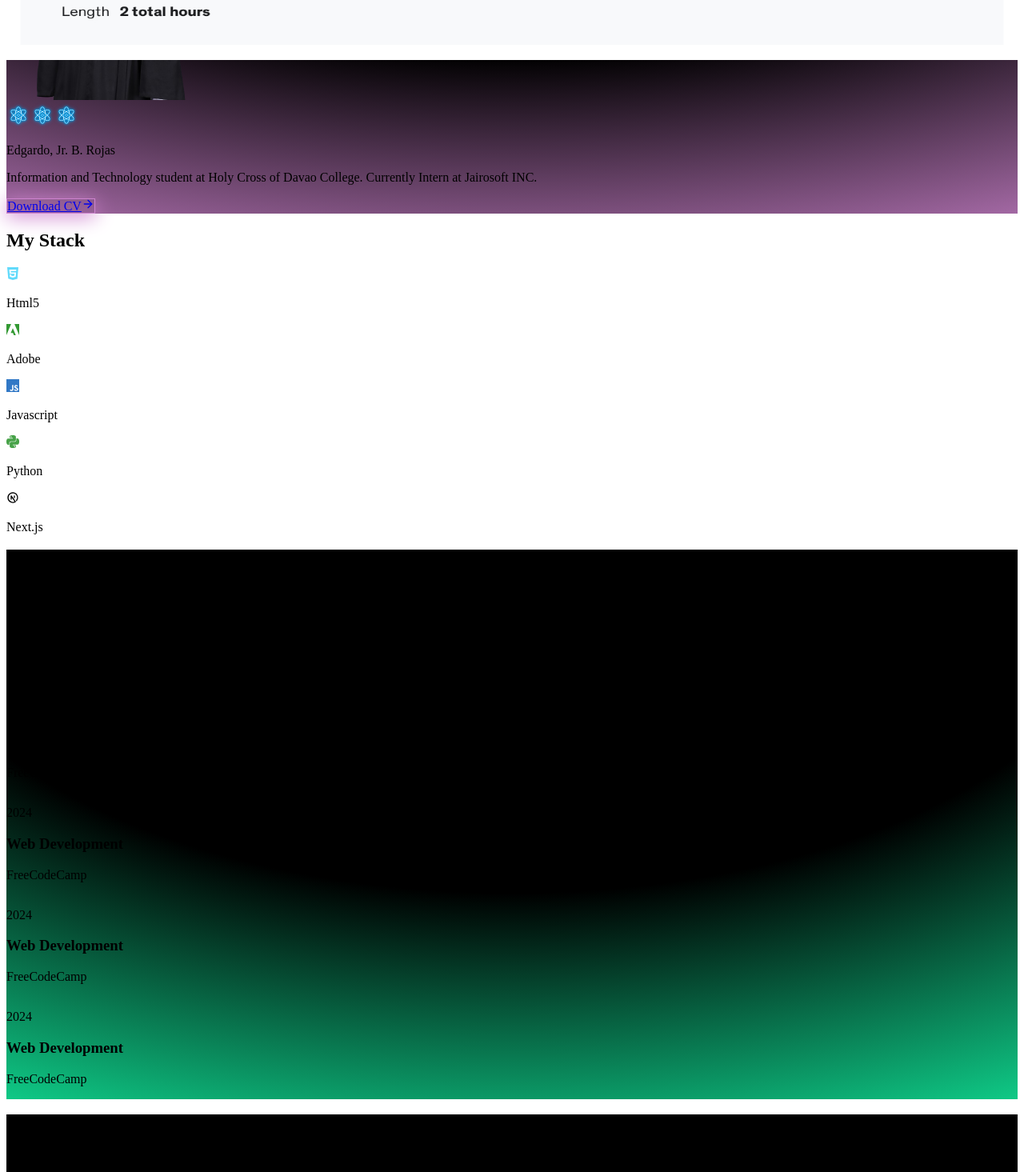
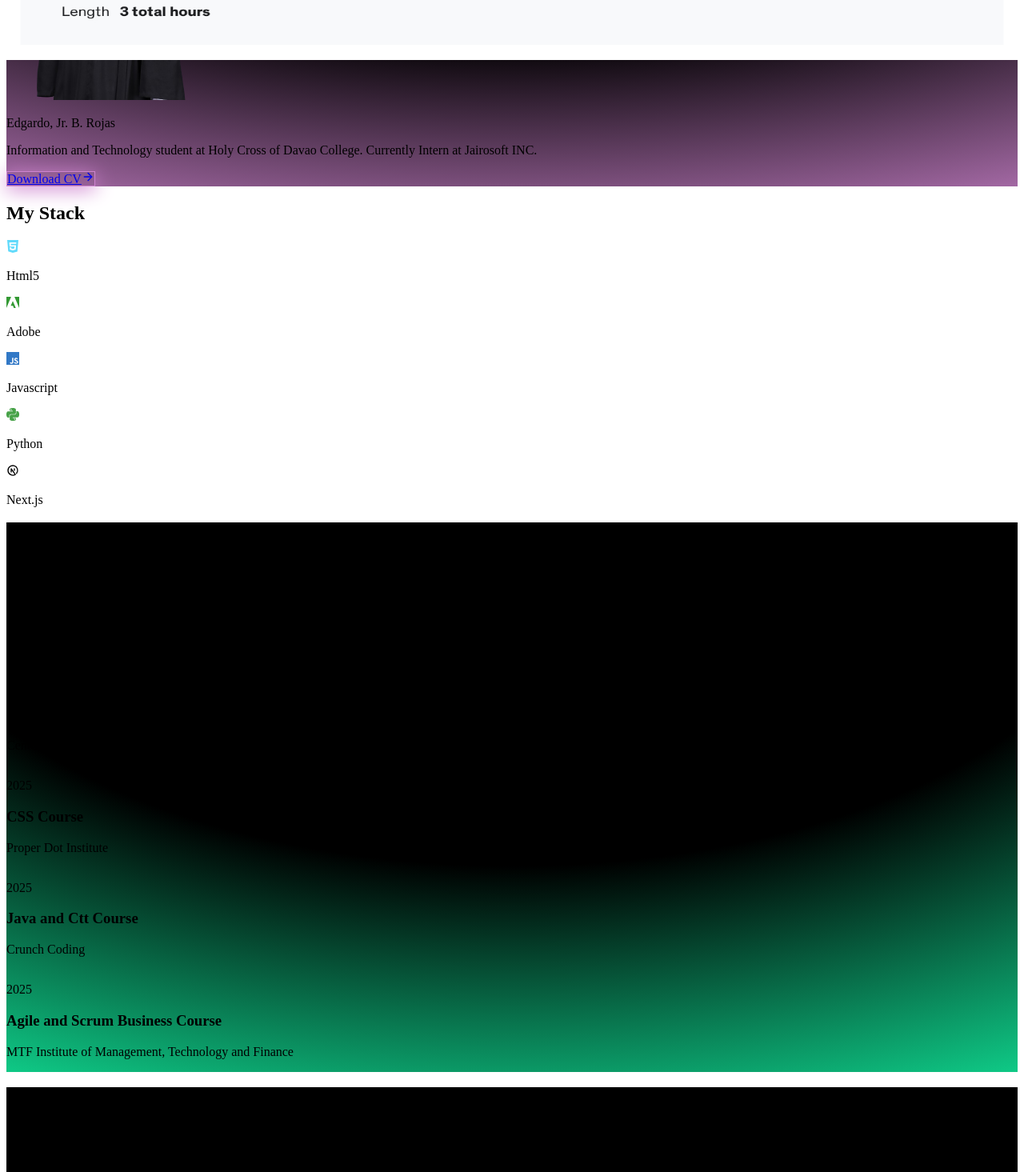
Before and after one commit to AegonTheConqueror0/My-Port, a Next.js app: page / in a window 1280 px wide. Shown: the part 725-2190 px from the top of the page at 80% size. Built offline with nearby package versions, Linux system fonts and the light colour scheme.

Commit message:
cutie yani

```diff
--- a/components/Certificates.tsx
+++ b/components/Certificates.tsx
@@ -12,45 +12,45 @@ import { motion, useMotionValue, useMotionTemplate } from "framer-motion"
 const certificates = [
     {
         id: 1,
-        title: "Web Development",
-        issuer: "FreeCodeCamp",
-        date: "2024",
-        category: "Development",
-        description: "Comprehensive web development certification covering modern frontend technologies.",
+        title: "Capstone Exhibit Champion",
+        issuer: "Holy Cross of Davao College",
+        date: "2025",
+        category: "Mobile Application",
+        description: "A distinguished certificate recognizing exceptional leadership and achievement in spearheading a winning event.",
         image: certificate1
     },
     {
         id: 2,
-        title: "Web Development",
-        issuer: "FreeCodeCamp",
-        date: "2024",
-        category: "Development",
-        description: "Comprehensive web development certification covering modern frontend technologies.",
+        title: "Joint Research Conference",
+        issuer: "Center for Research and Publication",
+        date: "2025",
+        category: "Data Innovation",
+        description: "A prestigious Certificate of Recognition awarded for outstanding achievement as the Best Research Presenter in Data Innovation at the Joint Research Conference.",
         image: certificate2
     },
     {
         id: 3,
-        title: "Web Development",
-        issuer: "FreeCodeCamp",
-        date: "2024",
-        category: "Development",
-        description: "Comprehensive web development certification covering modern frontend technologies.",
+        title: "CSS Course",
+        issuer: "Proper Dot Institute",
+        date: "2025",
+        category: "Programming",
+        description: "A Certificate of Completion from Udemy, recognizing mastery of the CSS Complete Course for Beginners.",
         image: certificate3
     },{
         id: 4,
-        title: "Web Development",
-        issuer: "FreeCodeCamp",
-        date: "2024",
-        category: "Development",
-        description: "Comprehensive web development certification covering modern frontend technologies.",
+        title: "Java and Ctt Course",
+        issuer: "Crunch Coding",
+        date: "2025",
+        category: "Programming",
+        description: "A Certificate of Completion from Udemy, validating the successful completion of the comprehensive Java and C++ course for beginners.",
         image: certificate4
     },{
         id: 5,
-        title: "Web Development",
-        issuer: "FreeCodeCamp",
-        date: "2024",
-        category: "Development",
-        description: "Comprehensive web development certification covering modern frontend technologies.",
+        title: "Agile and Scrum Business Course",
+        issuer: "MTF Institute of Management, Technology and Finance",
+        date: "2025",
+        category: "Scrum and Agile Method",
+        description: "A Professional Certificate of Completion from Udemy, recognizing expertise in Agile and Scrum methodologies for Business Analysts.",
         image: certificate5
     },
 
@@ -68,12 +68,12 @@ export const Certificates = () => {
         <motion.section
             style={{ backgroundImage }}
             id="certificates"
-            className="py-32 text-white"
+            className="py-32 text-white overflow-y-hidden" // Added overflow-y-hidden
         >
             <div className="max-w-[1200px] mx-auto px-4">
                 <h2 className="text-6xl font-bold mb-10">My <span className="text-purple-400">Certificates</span></h2>
 
-                <div className="flex flex-row gap-4 overflow-x-auto pb-4">
+                <div className="flex flex-row gap-4 overflow-x-auto md:overflow-x-hidden pb-4">
                     {certificates.map((cert) => (
                         <motion.div
                             key={cert.id}
--- a/components/Hero.tsx
+++ b/components/Hero.tsx
@@ -11,6 +11,8 @@ import {
 import Image from 'next/image';
 import profilepic from "../assets/profilepic.png"
 import object1 from "../assets/obj1.png"
+import object2 from "../assets/vscode.png"
+import object3 from "../assets/Figma.png"
 
 
 const COLORS_TOP = ["#13FFAA", "#1E67C6", "#CE84CF", "#DD335C"]
@@ -53,24 +55,7 @@ export const Hero = () => {
           width={250}
         />
           <div className="flex bg-white/10 shadow-xl p-3 rounded-3xl justify-center items-center space-x-2 mb-4">
-          <Image
-            src={object1}
-            alt="object"
-            width={30}
-            className="rounded-2xl mx-auto"
-          />
-          <Image
-            src={object1}
-            alt="object"
-            width={30}
-            className="rounded-2xl mx-auto"
-          />
-          <Image
-            src={object1}
-            alt="object"
-            width={30}
-            className="rounded-2xl mx-auto"
-          />
+
                 <p className="font-medium">Edgardo, Jr. B. Rojas</p>
             </div>
 
--- a/components/LogoAnimation.tsx
+++ b/components/LogoAnimation.tsx
@@ -13,6 +13,60 @@ import Figma from "../assets/Figma.png"
 import Bubble from "../assets/Bubble.png"
 
 const Images = [
+    { src: Photoshop, alt: "ps" },
+    { src: Lightroom, alt: "lr" },
+    { src: Premiere, alt: "pr" },
+    { src: vscode, alt: "vs" },
+    { src: hcdc, alt: "hcdc" },
+    { src: JIT, alt: "jit" },
+    { src: Jairosoft, alt: "jairo" },
+    { src: Figma, alt: "fig" },
+    { src: Bubble, alt: "bub" },
+    { src: Photoshop, alt: "ps" },
+    { src: Lightroom, alt: "lr" },
+    { src: Premiere, alt: "pr" },
+    { src: vscode, alt: "vs" },
+    { src: hcdc, alt: "hcdc" },
+    { src: JIT, alt: "jit" },
+    { src: Jairosoft, alt: "jairo" },
+    { src: Figma, alt: "fig" },
+    { src: Bubble, alt: "bub" },
+    { src: Photoshop, alt: "ps" },
+    { src: Lightroom, alt: "lr" },
+    { src: Premiere, alt: "pr" },
+    { src: vscode, alt: "vs" },
+    { src: hcdc, alt: "hcdc" },
+    { src: JIT, alt: "jit" },
+    { src: Jairosoft, alt: "jairo" },
+    { src: Figma, alt: "fig" },
+    { src: Bubble, alt: "bub" },
+    { src: Photoshop, alt: "ps" },
+    { src: Lightroom, alt: "lr" },
+    { src: Premiere, alt: "pr" },
+    { src: vscode, alt: "vs" },
+    { src: hcdc, alt: "hcdc" },
+    { src: JIT, alt: "jit" },
+    { src: Jairosoft, alt: "jairo" },
+    { src: Figma, alt: "fig" },
+    { src: Bubble, alt: "bub" },
+    { src: Photoshop, alt: "ps" },
+    { src: Lightroom, alt: "lr" },
+    { src: Premiere, alt: "pr" },
+    { src: vscode, alt: "vs" },
+    { src: hcdc, alt: "hcdc" },
+    { src: JIT, alt: "jit" },
+    { src: Jairosoft, alt: "jairo" },
+    { src: Figma, alt: "fig" },
+    { src: Bubble, alt: "bub" },
+    { src: Photoshop, alt: "ps" },
+    { src: Lightroom, alt: "lr" },
+    { src: Premiere, alt: "pr" },
+    { src: vscode, alt: "vs" },
+    { src: hcdc, alt: "hcdc" },
+    { src: JIT, alt: "jit" },
+    { src: Jairosoft, alt: "jairo" },
+    { src: Figma, alt: "fig" },
+    { src: Bubble, alt: "bub" },
     { src: Photoshop, alt: "ps" },
     { src: Lightroom, alt: "lr" },
     { src: Premiere, alt: "pr" },
--- a/components/SubPortfolio.tsx
+++ b/components/SubPortfolio.tsx
@@ -48,27 +48,29 @@ export const SubPortfolio = () => {
                 backgroundImage
             }}
             id="sub-portfolio"
-            className="py-32 text-white min-h-screen" // Added min-h-screen for visibility
+            className="py-20 md:py-32 text-white"
         >
-            <div className="max-w-7xl mx-auto px-4 grid lg:grid-cols-2 gap-12">
+            <div className="max-w-7xl mx-auto px-4 grid grid-cols-1 lg:grid-cols-2 gap-12">
                 <div>
-                    <h2 className="text-6xl font-bold mb-10"><span className="text-purple-400">Achievements</span></h2>
-                    {projects.map((project) =>(
+                    <h2 className="text-4xl md:text-6xl font-bold mb-8 md:mb-10">
+                        <span className="text-purple-400">Achievements</span>
+                    </h2>
+                    {projects.map((project) => (
                         <div
                             key={project.id}
                             onClick={() => setSelectedProject(project)}
-                            className="cursor-pointer mb-8 group"
+                            className="cursor-pointer mb-6 md:mb-8 group"
                         >
-                            <p className="text-gray-400 text lg mb-2">{project.year}</p>
-                            <h3 className={`text-3xl font-semibold group-hover:text-purple-400 transition-colors
+                            <p className="text-gray-400 text-base md:text-lg mb-1 md:mb-2">{project.year}</p>
+                            <h3 className={`text-2xl md:text-3xl font-semibold group-hover:text-purple-400 transition-colors
                                 ${selectedProject.id === project.id ? 'text-gray-200' : ''} duration-300`}>
                                 {project.title}
                             </h3>
                             {selectedProject.id === project.id && (
-                                <div className="border-b-2 border-purple-200 my-4"></div>
+                                <div className="border-b-2 border-purple-200 my-2 md:my-4"></div>
                             )}
                             {selectedProject.id === project.id && (
-                                <p className="text-gray-400 transition-all duration-500 ease-in-out">
+                                <p className="text-gray-400 transition-all duration-500 ease-in-out text-sm md:text-base">
                                     {project.description}
                                 </p>
                             )}
@@ -76,13 +78,16 @@ export const SubPortfolio = () => {
                     ))}
                 </div>
 
+                <div className="flex items-center justify-center">
                     <Image
                         src={selectedProject.image.src}
                         alt={selectedProject.title}
-                    className="rounded-xl shadow-lg transition-opacity duration-500 ease-in-out"
+                        className="rounded-xl shadow-lg transition-opacity duration-500 ease-in-out w-full max-w-[400px] md:max-w-[600px] lg:max-w-[800px] h-auto"
                         width={800}
                         height={450}
+                        priority
                     />
+                </div>
             </div>
         </motion.section>
     )
--- a/package.json
+++ b/package.json
@@ -9,12 +9,14 @@
     "lint": "next lint"
   },
   "dependencies": {
+    "clsx": "^2.1.1",
     "framer-motion": "^12.4.10",
-    "motion": "^12.4.10",
+    "motion": "^12.10.1",
     "next": "^15.3.2",
     "react": "^19.0.0",
     "react-dom": "^19.0.0",
-    "react-icons": "^5.5.0"
+    "react-icons": "^5.5.0",
+    "tailwind-merge": "^3.2.0"
   },
   "devDependencies": {
     "@eslint/eslintrc": "^3",
```
Also changed, not shown: assets/cert5.png, 1 other file (tests, documents, lock files or other folders). Lines whose indentation alone changed are shown as unchanged.
